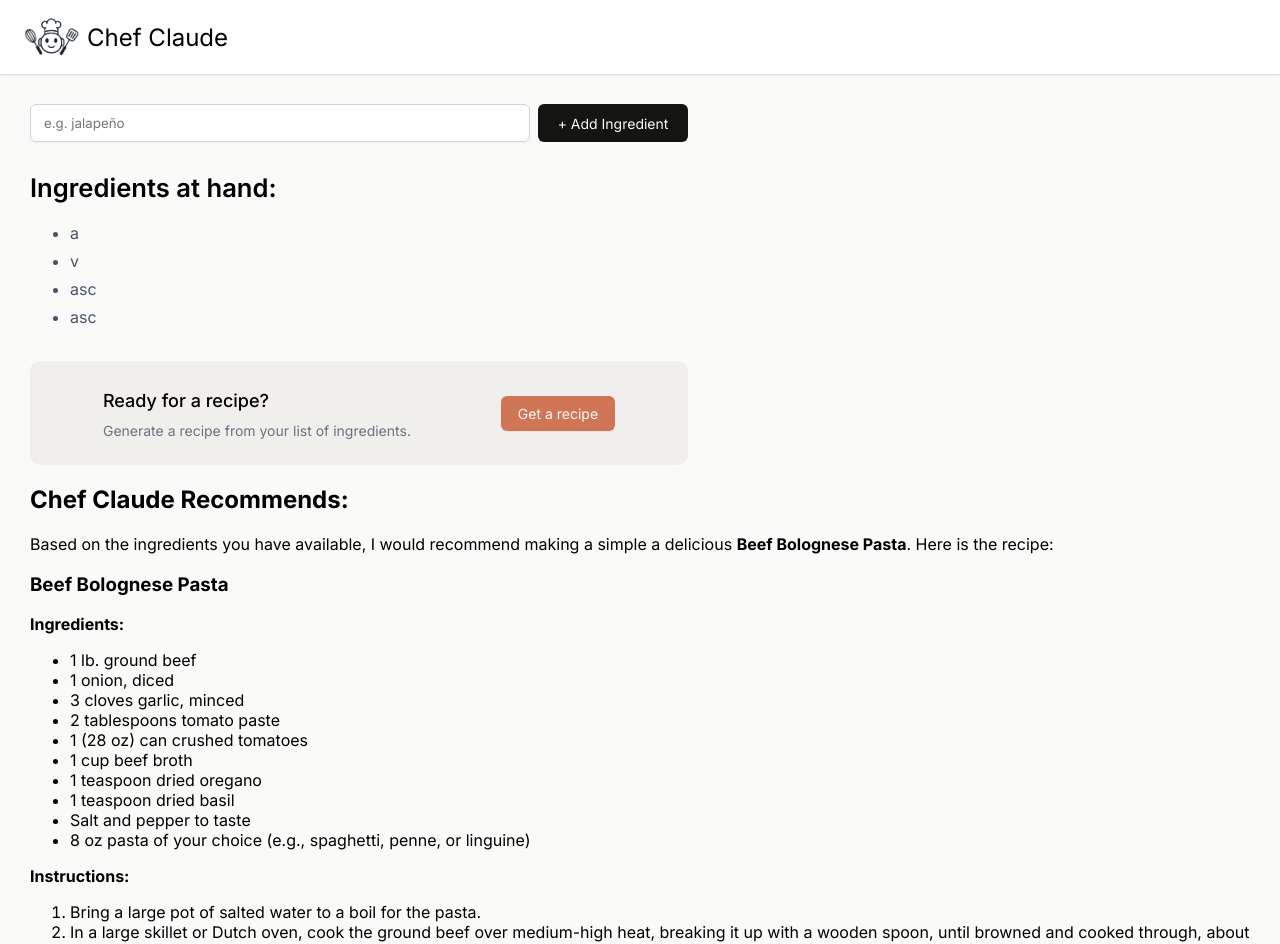
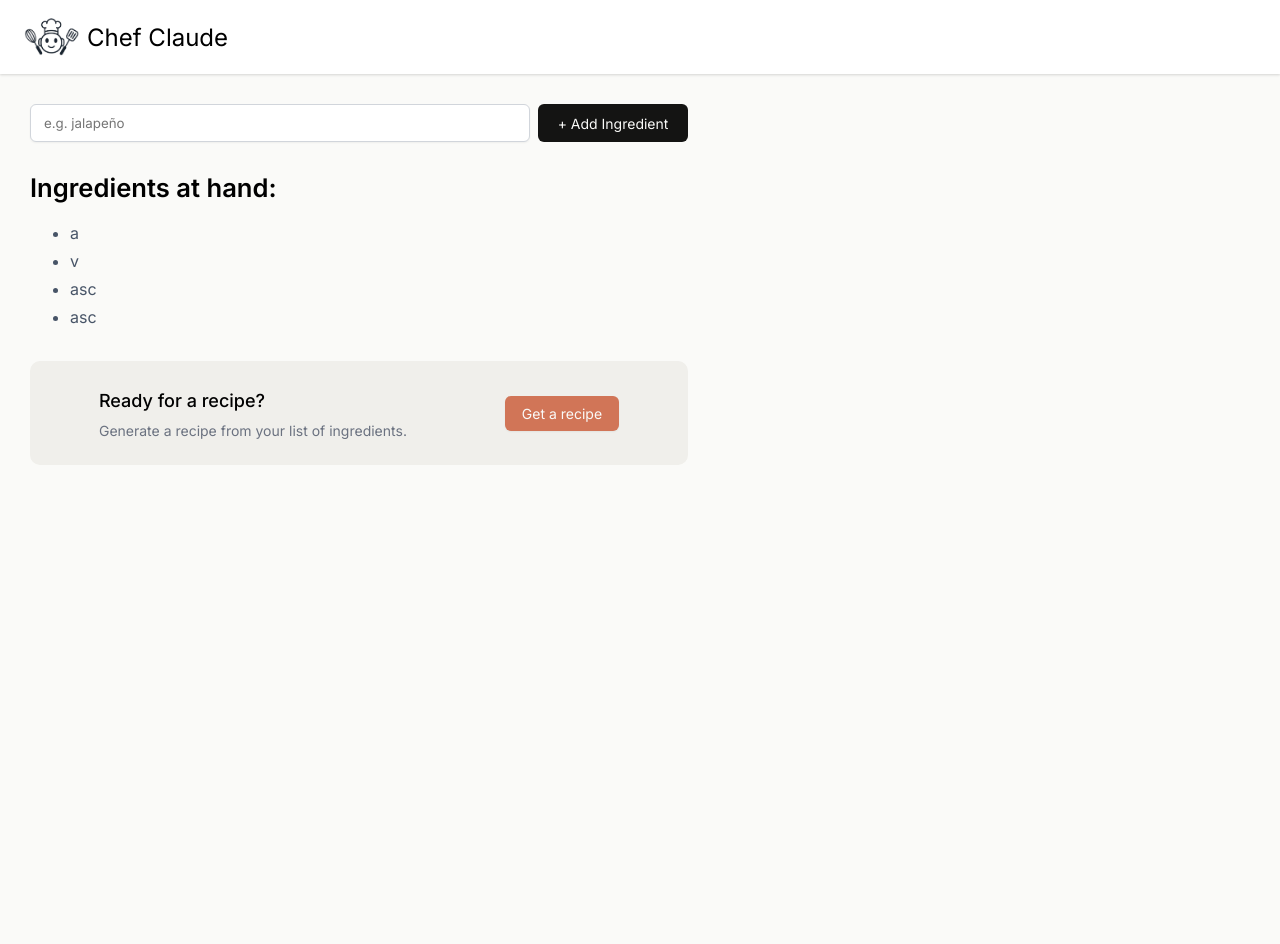
Before and after one commit to harshilshrma/chef-claude, a React (Vite) app: page / in a window 1280 px wide. Shown: the top 944 px of the page. After the commit the page ends 800 px from the top, so only its background shows below. Built offline with nearby package versions, Linux system fonts and the light colour scheme.

Commit message:
everything before api logic

```diff
--- a/package.json
+++ b/package.json
@@ -10,6 +10,7 @@
     "preview": "vite preview"
   },
   "dependencies": {
+    "@google/genai": "^1.30.0",
     "react": "^19.2.0",
     "react-dom": "^19.2.0"
   },
--- /dev/null
+++ b/src/components/ClaudeRecipe.jsx
@@ -0,0 +1,36 @@
+export default function ClaudeRecipe() {
+    return (
+        <section>
+            <h2>Chef Claude Recommends:</h2>
+            <article className="suggested-recipe-container" aria-live="polite">
+                <p>Based on the ingredients you have available, I would recommend making a simple a delicious <strong>Beef Bolognese Pasta</strong>. Here is the recipe:</p>
+                <h3>Beef Bolognese Pasta</h3>
+                <strong>Ingredients:</strong>
+                <ul>
+                    <li>1 lb. ground beef</li>
+                    <li>1 onion, diced</li>
+                    <li>3 cloves garlic, minced</li>
+                    <li>2 tablespoons tomato paste</li>
+                    <li>1 (28 oz) can crushed tomatoes</li>
+                    <li>1 cup beef broth</li>
+                    <li>1 teaspoon dried oregano</li>
+                    <li>1 teaspoon dried basil</li>
+                    <li>Salt and pepper to taste</li>
+                    <li>8 oz pasta of your choice (e.g., spaghetti, penne, or linguine)</li>
+                </ul>
+                <strong>Instructions:</strong>
+                <ol>
+                    <li>Bring a large pot of salted water to a boil for the pasta.</li>
+                    <li>In a large skillet or Dutch oven, cook the ground beef over medium-high heat, breaking it up with a wooden spoon, until browned and cooked through, about 5-7 minutes.</li>
+                    <li>Add the diced onion and minced garlic to the skillet and cook for 2-3 minutes, until the onion is translucent.</li>
+                    <li>Stir in the tomato paste and cook for 1 minute.</li>
+                    <li>Add the crushed tomatoes, beef broth, oregano, and basil. Season with salt and pepper to taste.</li>
+                    <li>Reduce the heat to low and let the sauce simmer for 15-20 minutes, stirring occasionally, to allow the flavors to meld.</li>
+                    <li>While the sauce is simmering, cook the pasta according to the package instructions. Drain the pasta and return it to the pot.</li>
+                    <li>Add the Bolognese sauce to the cooked pasta and toss to combine.</li>
+                    <li>Serve hot, garnished with additional fresh basil or grated Parmesan cheese if desired.</li>
+                </ol>
+            </article>
+        </section>
+    )
+}
--- /dev/null
+++ b/src/components/IngredientsList.jsx
@@ -0,0 +1,26 @@
+export default function IngredientsList(props) {
+    return (
+        <section>
+            <div className="ingredients-list-parent">
+                <h2>Ingredients at hand:</h2>
+                <ul className="ingredients-list">
+                    {props.ingredientsList.map((ingredient) => {
+                        return <li>{ingredient}</li>;
+                    })}
+                </ul>
+            </div>
+
+            {props.ingredientsList.length > 3 &&
+                <div className="cta-container">
+                    <div className="cta-container-left">
+                        <h3>Ready for a recipe?</h3>
+                        <p>Generate a recipe from your list of ingredients.</p>
+                    </div>
+                    <button onClick={props.toggleRecipeShown}>
+                        Get a recipe
+                    </button>
+                </div>
+            }
+        </section>
+    )
+}
--- a/src/components/Main.css
+++ b/src/components/Main.css
@@ -58,7 +58,7 @@ main {
     justify-content: space-around;
     align-items: center;
     background: #F0EFEB;
-    padding: 10px 28px;
+    padding: 10px 20px;
     border-radius: 10px;
     max-width: 658px;
 }
--- a/src/components/Main.jsx
+++ b/src/components/Main.jsx
@@ -1,5 +1,7 @@
+import { useState } from 'react'
 import './Main.css'
-import { useState } from 'react'
+import ClaudeRecipe from './ClaudeRecipe.jsx'
+import IngredientsList from './IngredientsList.jsx'
 
 export default function Main() {
     const [ingredientsList, setIngredientsList] = useState(["a", "v", "asc", "asc"]);
@@ -7,9 +9,20 @@ export default function Main() {
 
     function addIngredient(formData) {
         const newIngredient = formData.get("ingredient");
+
+        if (newIngredient === "") {
+            return;
+        }
+
         setIngredientsList((prev) => {
             return [...prev, newIngredient]
         });
+    }
+
+    function toggleRecipeShown() {
+        setRecipeShown((prevValue) => {
+            return !prevValue;
+        })
     }
 
     return (
@@ -30,61 +43,12 @@ export default function Main() {
 
 
             {ingredientsList.length > 0 &&
-                <section>
-                    <div className="ingredients-list-parent">
-                        <h2>Ingredients at hand:</h2>
-                        <ul className="ingredients-list">
-                            {ingredientsList.map((ingredient) => {
-                                return <li>{ingredient}</li>;
-                            })}
-                        </ul>
-                    </div>
-                    {ingredientsList.length > 3 &&
-                        <div className="cta-container">
-                            <div className="cta-container-left">
-                                <h3>Ready for a recipe?</h3>
-                                <p>Generate a recipe from your list of ingredients.</p>
-                            </div>
-                            <button>
-                                Get a recipe
-                            </button>
-                        </div>
-                    }
-                </section>
+                <IngredientsList ingredientsList={ingredientsList} toggleRecipeShown={toggleRecipeShown} />
             }
 
-            <section>
-                <h2>Chef Claude Recommends:</h2>
-                <article className="suggested-recipe-container" aria-live="polite">
-                    <p>Based on the ingredients you have available, I would recommend making a simple a delicious <strong>Beef Bolognese Pasta</strong>. Here is the recipe:</p>
-                    <h3>Beef Bolognese Pasta</h3>
-                    <strong>Ingredients:</strong>
-                    <ul>
-                        <li>1 lb. ground beef</li>
-                        <li>1 onion, diced</li>
-                        <li>3 cloves garlic, minced</li>
-                        <li>2 tablespoons tomato paste</li>
-                        <li>1 (28 oz) can crushed tomatoes</li>
-                        <li>1 cup beef broth</li>
-                        <li>1 teaspoon dried oregano</li>
-                        <li>1 teaspoon dried basil</li>
-                        <li>Salt and pepper to taste</li>
-                        <li>8 oz pasta of your choice (e.g., spaghetti, penne, or linguine)</li>
-                    </ul>
-                    <strong>Instructions:</strong>
-                    <ol>
-                        <li>Bring a large pot of salted water to a boil for the pasta.</li>
-                        <li>In a large skillet or Dutch oven, cook the ground beef over medium-high heat, breaking it up with a wooden spoon, until browned and cooked through, about 5-7 minutes.</li>
-                        <li>Add the diced onion and minced garlic to the skillet and cook for 2-3 minutes, until the onion is translucent.</li>
-                        <li>Stir in the tomato paste and cook for 1 minute.</li>
-                        <li>Add the crushed tomatoes, beef broth, oregano, and basil. Season with salt and pepper to taste.</li>
-                        <li>Reduce the heat to low and let the sauce simmer for 15-20 minutes, stirring occasionally, to allow the flavors to meld.</li>
-                        <li>While the sauce is simmering, cook the pasta according to the package instructions. Drain the pasta and return it to the pot.</li>
-                        <li>Add the Bolognese sauce to the cooked pasta and toss to combine.</li>
-                        <li>Serve hot, garnished with additional fresh basil or grated Parmesan cheese if desired.</li>
-                    </ol>
-                </article>
-            </section>
+            {recipeShown &&
+                <ClaudeRecipe />
+            }
         </main>
     )
 }
```
Also changed, not shown: 2 other files (tests, documents, lock files or other folders).
